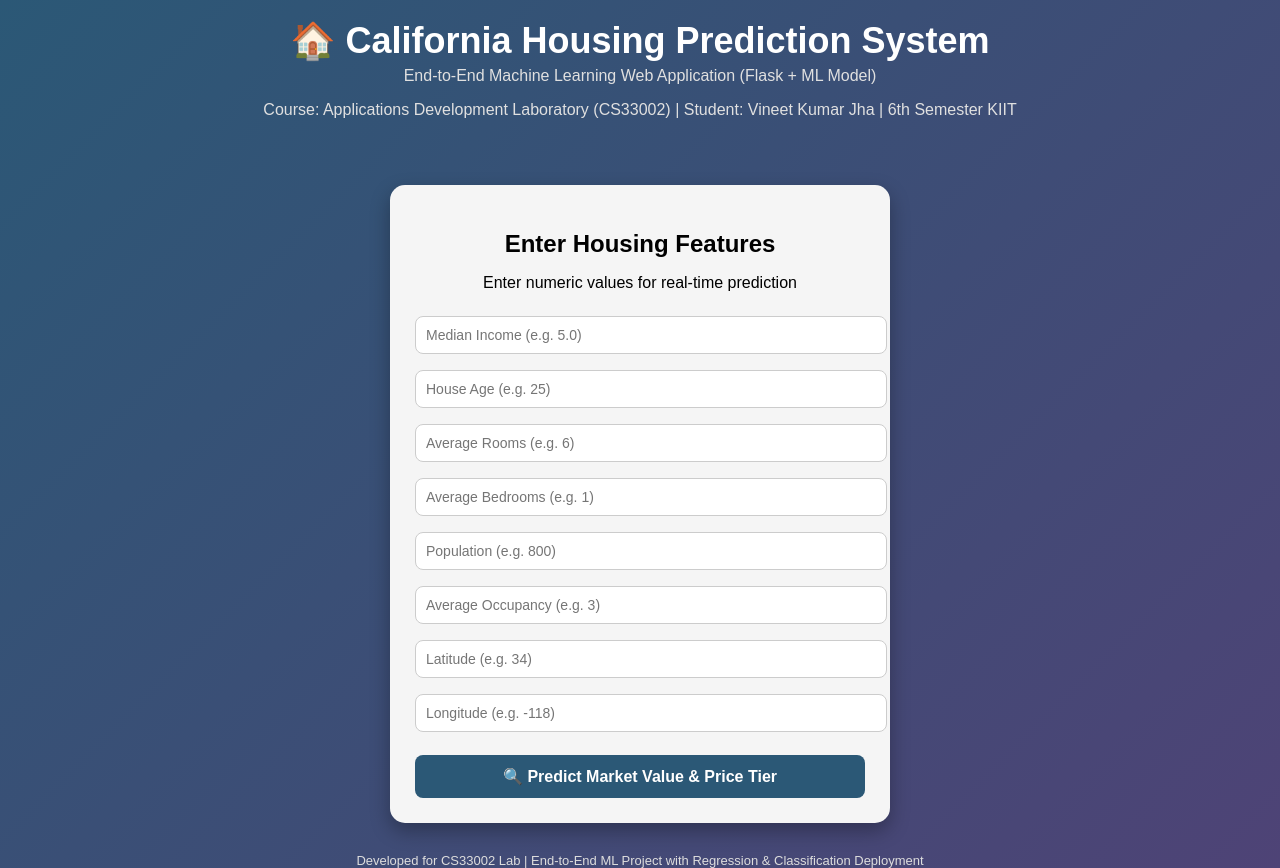
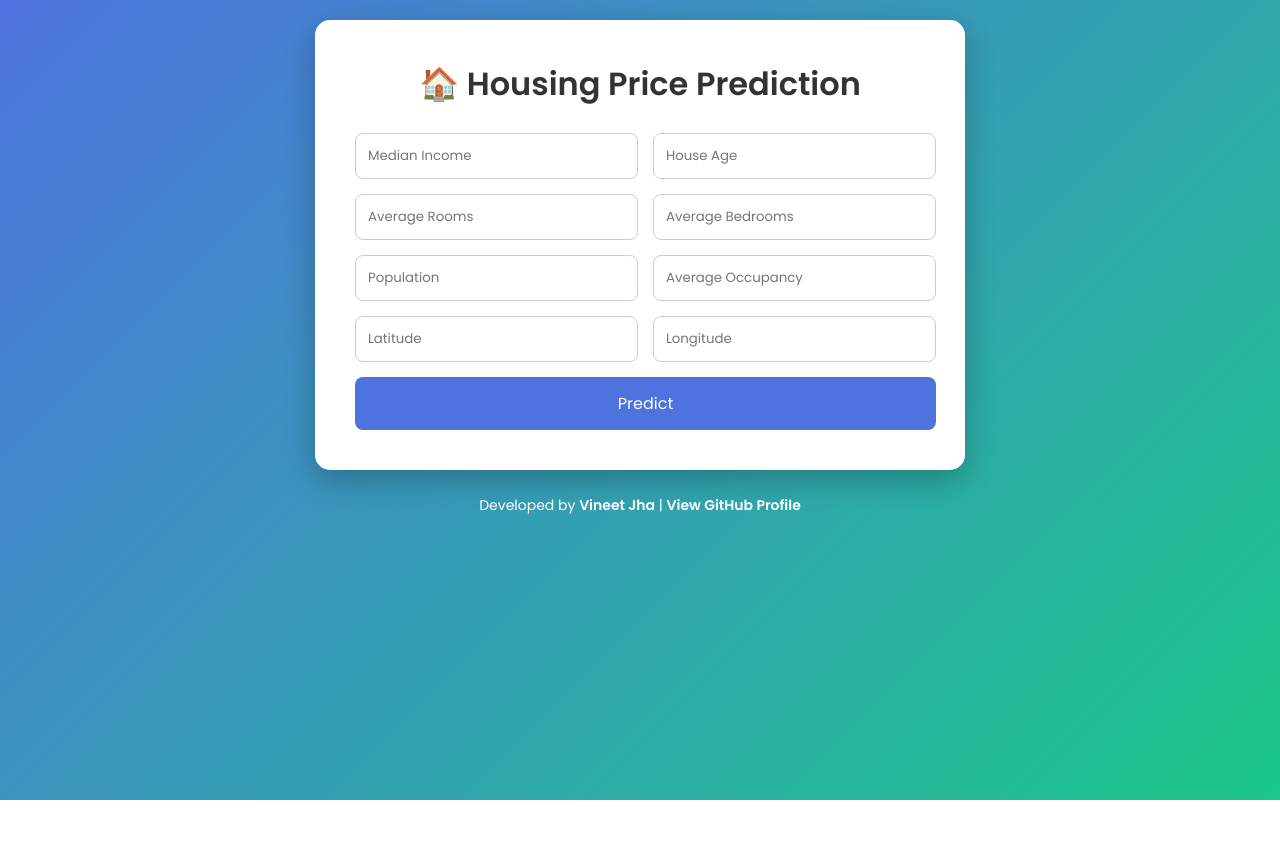
Before and after one commit to 2305100-Vineet/housing-web-app, a Flask app: page / in a window 1280 px wide. After the commit the page ends 800 px from the top, so only its background shows below. Run offline with Flask 3, Linux system fonts and the light colour scheme; parts of the project's set-up code (start-up, migrations or seed data) failed here and were passed over.

Commit message:
Update index.html

```diff
--- a/templates/index.html
+++ b/templates/index.html
@@ -2,142 +2,202 @@
 <html lang="en">
 <head>
     <meta charset="UTF-8">
-    <title>California Housing Prediction System</title>
+    <title>Housing Price Prediction</title>
+    <meta name="viewport" content="width=device-width, initial-scale=1.0">
+
+    <!-- Google Font -->
+    <link href="https://fonts.googleapis.com/css2?family=Poppins:wght@300;400;600&display=swap" rel="stylesheet">
+
     <style>
-        body {
-            font-family: Arial, sans-serif;
-            background: linear-gradient(135deg, #2b5876, #4e4376);
+        * {
             margin: 0;
             padding: 0;
-            text-align: center;
-            color: white;
+            box-sizing: border-box;
+            font-family: 'Poppins', sans-serif;
         }
 
-        .header {
+        body {
+            background: linear-gradient(135deg, #4e73df, #1cc88a);
+            display: flex;
+            flex-direction: column;
+            align-items: center;
+            min-height: 100vh;
             padding: 20px;
         }
 
-        .header h1 {
-            margin: 0;
-            font-size: 36px;
+        .container {
+            background: white;
+            padding: 40px;
+            border-radius: 15px;
+            width: 100%;
+            max-width: 650px;
+            box-shadow: 0 10px 30px rgba(0, 0, 0, 0.25);
+            animation: fadeIn 0.8s ease-in-out;
         }
 
-        .header p {
-            margin-top: 5px;
-            font-size: 16px;
-            color: #e0e0e0;
+        h1 {
+            text-align: center;
+            margin-bottom: 25px;
+            color: #333;
         }
 
-        .container {
-            background: #f5f5f5;
-            color: black;
-            width: 450px;
-            margin: 30px auto;
-            padding: 25px;
-            border-radius: 15px;
-            box-shadow: 0px 8px 20px rgba(0,0,0,0.3);
-        }
-
-        h2 {
-            margin-bottom: 10px;
+        form {
+            display: grid;
+            grid-template-columns: 1fr 1fr;
+            gap: 15px;
         }
 
         input {
-            width: 100%;
-            padding: 10px;
-            margin: 8px 0;
+            padding: 12px;
             border-radius: 8px;
             border: 1px solid #ccc;
+            transition: 0.3s;
+        }
+
+        input:focus {
+            border-color: #4e73df;
+            outline: none;
+        }
+
+        button {
+            grid-column: span 2;
+            padding: 14px;
+            background: #4e73df;
+            color: white;
+            border: none;
+            border-radius: 8px;
+            cursor: pointer;
+            font-size: 16px;
+            transition: 0.3s;
+        }
+
+        button:hover {
+            background: #2e59d9;
+        }
+
+        /* Spinner */
+        .spinner {
+            display: none;
+            margin: 20px auto;
+            border: 6px solid #f3f3f3;
+            border-top: 6px solid #4e73df;
+            border-radius: 50%;
+            width: 50px;
+            height: 50px;
+            animation: spin 1s linear infinite;
+        }
+
+        @keyframes spin {
+            0% { transform: rotate(0deg); }
+            100% { transform: rotate(360deg); }
+        }
+
+        /* Result box */
+        .result {
+            margin-top: 20px;
+            padding: 20px;
+            border-radius: 10px;
+            background: #eafaf1;
+            color: #155724;
+            text-align: center;
+            font-weight: 500;
+            animation: fadeResult 1s ease-in-out;
+        }
+
+        /* Error box */
+        .error {
+            margin-top: 20px;
+            padding: 20px;
+            border-radius: 10px;
+            background: #fdecea;
+            color: #b71c1c;
+            text-align: center;
+        }
+
+        footer {
+            margin-top: 25px;
+            color: white;
+            text-align: center;
             font-size: 14px;
         }
 
-        button {
-            width: 100%;
-            padding: 12px;
-            margin-top: 15px;
-            border: none;
-            border-radius: 8px;
-            background-color: #2b5876;
-            color: white;
-            font-size: 16px;
-            cursor: pointer;
-            font-weight: bold;
+        footer a {
+            color: #fff;
+            font-weight: 600;
+            text-decoration: none;
         }
 
-        button:hover {
-            background-color: #1f3e54;
+        footer a:hover {
+            text-decoration: underline;
         }
 
-        .result-box {
-            margin-top: 20px;
-            padding: 15px;
-            border-radius: 10px;
-            background-color: #e8f5e9;
-            border: 2px solid #2e7d32;
+        @keyframes fadeIn {
+            from { opacity: 0; transform: translateY(20px); }
+            to { opacity: 1; transform: translateY(0); }
         }
 
-        .result-box h2 {
-            margin: 5px 0;
-            color: #1b5e20;
+        @keyframes fadeResult {
+            from { opacity: 0; transform: scale(0.95); }
+            to { opacity: 1; transform: scale(1); }
         }
 
-        .error {
-            color: red;
-            margin-top: 15px;
-            font-weight: bold;
+        @media(max-width: 600px) {
+            form {
+                grid-template-columns: 1fr;
             }
-
-        .footer {
-            margin-top: 20px;
-            font-size: 13px;
-            color: #ddd;
+            button {
+                grid-column: span 1;
+            }
         }
     </style>
+
+    <script>
+        function showSpinner() {
+            document.getElementById("spinner").style.display = "block";
+        }
+    </script>
 </head>
+
 <body>
 
-    <div class="header">
-        <h1>🏠 California Housing Prediction System</h1>
-        <p>End-to-End Machine Learning Web Application (Flask + ML Model)</p>
-        <p>Course: Applications Development Laboratory (CS33002) | Student: Vineet Kumar Jha | 6th Semester KIIT</p>
-    </div>
+<div class="container">
+    <h1>🏠 Housing Price Prediction</h1>
 
-    <div class="container">
-        <h2>Enter Housing Features</h2>
-        <p>Enter numeric values for real-time prediction</p>
+    <form action="/predict" method="POST" onsubmit="showSpinner()">
+        <input type="number" step="any" name="MedInc" placeholder="Median Income" required>
+        <input type="number" step="any" name="HouseAge" placeholder="House Age" required>
+        <input type="number" step="any" name="AveRooms" placeholder="Average Rooms" required>
+        <input type="number" step="any" name="AveBedrms" placeholder="Average Bedrooms" required>
+        <input type="number" step="any" name="Population" placeholder="Population" required>
+        <input type="number" step="any" name="AveOccup" placeholder="Average Occupancy" required>
+        <input type="number" step="any" name="Latitude" placeholder="Latitude" required>
+        <input type="number" step="any" name="Longitude" placeholder="Longitude" required>
 
-        <form action="/predict" method="post">
-            <input type="number" step="any" name="MedInc" placeholder="Median Income (e.g. 5.0)" required>
-            <input type="number" step="any" name="HouseAge" placeholder="House Age (e.g. 25)" required>
-            <input type="number" step="any" name="AveRooms" placeholder="Average Rooms (e.g. 6)" required>
-            <input type="number" step="any" name="AveBedrms" placeholder="Average Bedrooms (e.g. 1)" required>
-            <input type="number" step="any" name="Population" placeholder="Population (e.g. 800)" required>
-            <input type="number" step="any" name="AveOccup" placeholder="Average Occupancy (e.g. 3)" required>
-            <input type="number" step="any" name="Latitude" placeholder="Latitude (e.g. 34)" required>
-            <input type="number" step="any" name="Longitude" placeholder="Longitude (e.g. -118)" required>
-
-            <button type="submit">🔍 Predict Market Value & Price Tier</button>
+        <button type="submit">Predict</button>
     </form>
 
-        <!-- Prediction Output -->
+    <div class="spinner" id="spinner"></div>
+
     {% if market_value %}
-        <div class="result-box">
-            <h2>💰 Estimated Market Value: ${{ market_value }}</h2>
-            <h2>🏷️ Price Tier: {{ tier }}</h2>
+        <div class="result">
+            <p><strong>Estimated Market Value:</strong> ${{ market_value }}</p>
+            <p><strong>Housing Tier:</strong> {{ tier }}</p>
         </div>
     {% endif %}
 
-        <!-- Error Handling -->
     {% if error %}
         <div class="error">
-            Error: {{ error }}
+            {{ error }}
         </div>
     {% endif %}
 </div>
 
-    <div class="footer">
-        Developed for CS33002 Lab | End-to-End ML Project with Regression & Classification Deployment
-    </div>
+<footer>
+    Developed by <strong>Vineet Jha</strong> |
+    <a href="https://github.com/2305100-Vineet" target="_blank">
+        View GitHub Profile
+    </a>
+</footer>
 
 </body>
 </html>
```
Lines whose indentation alone changed are shown as unchanged.
